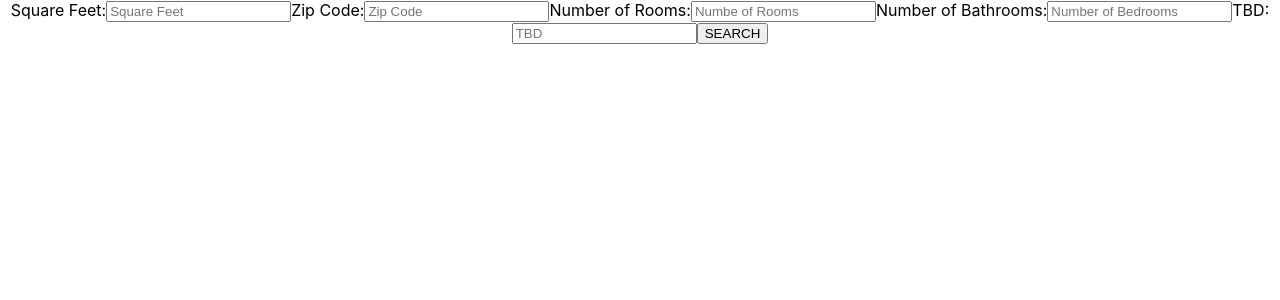
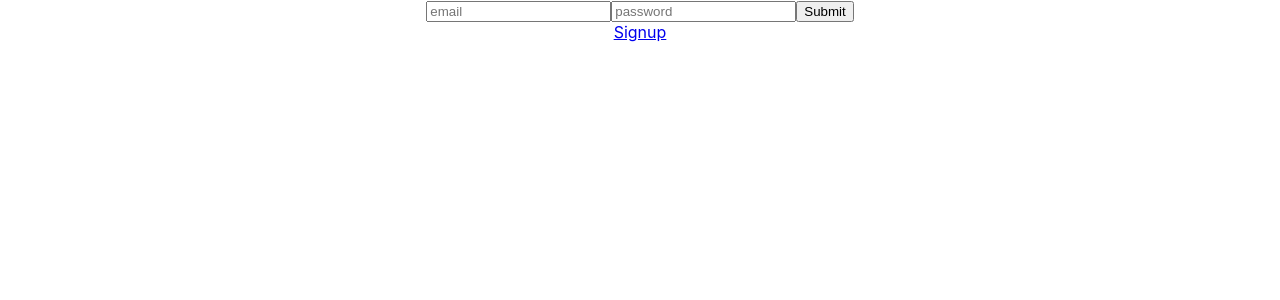
Before and after one commit to Appraiser-s-Hybrid/frontend, a React (Create React App) app: page / in a window 1280 px wide. Shown: the top 300 px of the page. Built offline with nearby package versions, Linux system fonts and the light colour scheme.

Commit message:
login-form-added

```diff
--- a/src/App.js
+++ b/src/App.js
@@ -1,14 +1,20 @@
 import React from 'react';
 import './App.css';
 import OnLogin from './components/OnLogin.js';
+import {BrowserRouter as Router, Route} from 'react-router-dom';
+import Login from './components/Login';
+import PrivateRoute from './components/PrivateRoute';
 
 function App() {
   return (
-    <div className="App">
+    <Router>
+      <div className="App">
+        <Route exact path='/' component={Login}/>
+        <PrivateRoute exact path='/onlogin' component={OnLogin}/>
+      </div>
 
-      <OnLogin />
+    </Router>
 
-    </div>
   );
 }
 
--- /dev/null
+++ b/src/components/Login.js
@@ -0,0 +1,99 @@
+import Axios from 'axios';
+import React, { useState } from "react";
+import Style from 'styled-components';
+import { Link, Route } from 'react-router-dom';
+
+const DIV = Style.div``
+
+
+
+
+const Login = (props) => {
+
+    const [users, setUsers] = useState({
+        email: '',
+        password: '',
+    });
+
+    const [all, setAll] = useState([])
+
+    function matchFunc(data) {
+        // console.log(data)
+        data.map(x => {
+            // console.log(x.password, users.password)
+            if (x.password === users.password && x.email === users.email) {
+                localStorage.setItem('token', 'users')
+                    && console.log('password match found')
+
+            }
+        })
+    }
+
+
+    const handleSubmit = e => {
+
+
+        e.preventDefault();
+        // console.log(users)
+        Axios
+            .get('https://hidden-chamber-84113.herokuapp.com/api/v1/users')
+            .then(res => setAll(res.data))
+            .then(console.log(all))
+            .then(matchFunc(all))
+            .catch(err => console.log('error', err))
+
+        if (localStorage.getItem('token')) {
+            window.location.href = '/onlogin'
+        } else {
+            console.log('incorrect')
+        }
+
+    }
+
+
+
+
+    const onChangeHandler = e => {
+        setUsers({
+            ...users, [e.target.name]: e.target.value
+        })
+    }
+
+
+
+
+    return (
+
+        <DIV>
+            <form onSubmit={handleSubmit}>
+                <input
+                    type='text'
+                    placeholder='email'
+                    name='email'
+                    value={users.email}
+                    onChange={onChangeHandler}
+                />
+
+                <input
+                    type='text'
+                    placeholder='password'
+                    name='password'
+                    value={users.password}
+                    onChange={onChangeHandler}
+                />
+                <button type='submit'>Submit</button>
+
+
+            </form>
+            <Link to='/adduser' className='btn'>Signup</Link>
+
+
+
+
+
+        </DIV>
+
+    )
+}
+
+export default Login;
--- /dev/null
+++ b/src/components/PrivateRoute.js
@@ -0,0 +1,24 @@
+import React from 'react';
+
+import { Route, Redirect } from 'react-router-dom';
+
+
+const PrivateRoute = ({ component: Component, ...rest }) => {
+
+    return (
+        <Route
+            {...rest}
+            render={props => {
+                if (localStorage.getItem('token')) {
+                    return <Component {...props} />
+                } else {
+                    return <Redirect to='/' />;
+                }
+            }
+            }
+        />
+    );
+};
+
+
+export default PrivateRoute;
```
Also changed, not shown: src/components/Signup.js (added).
